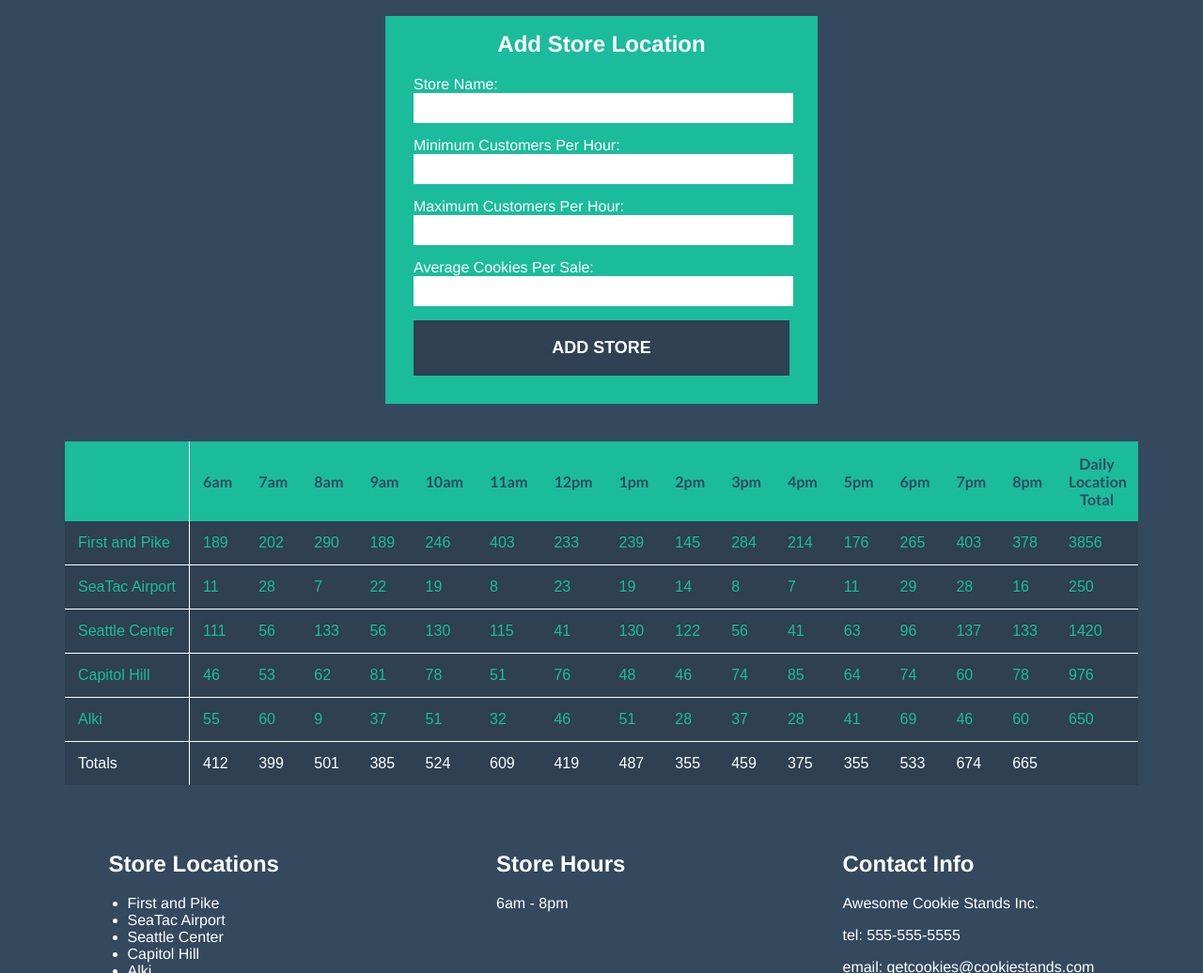
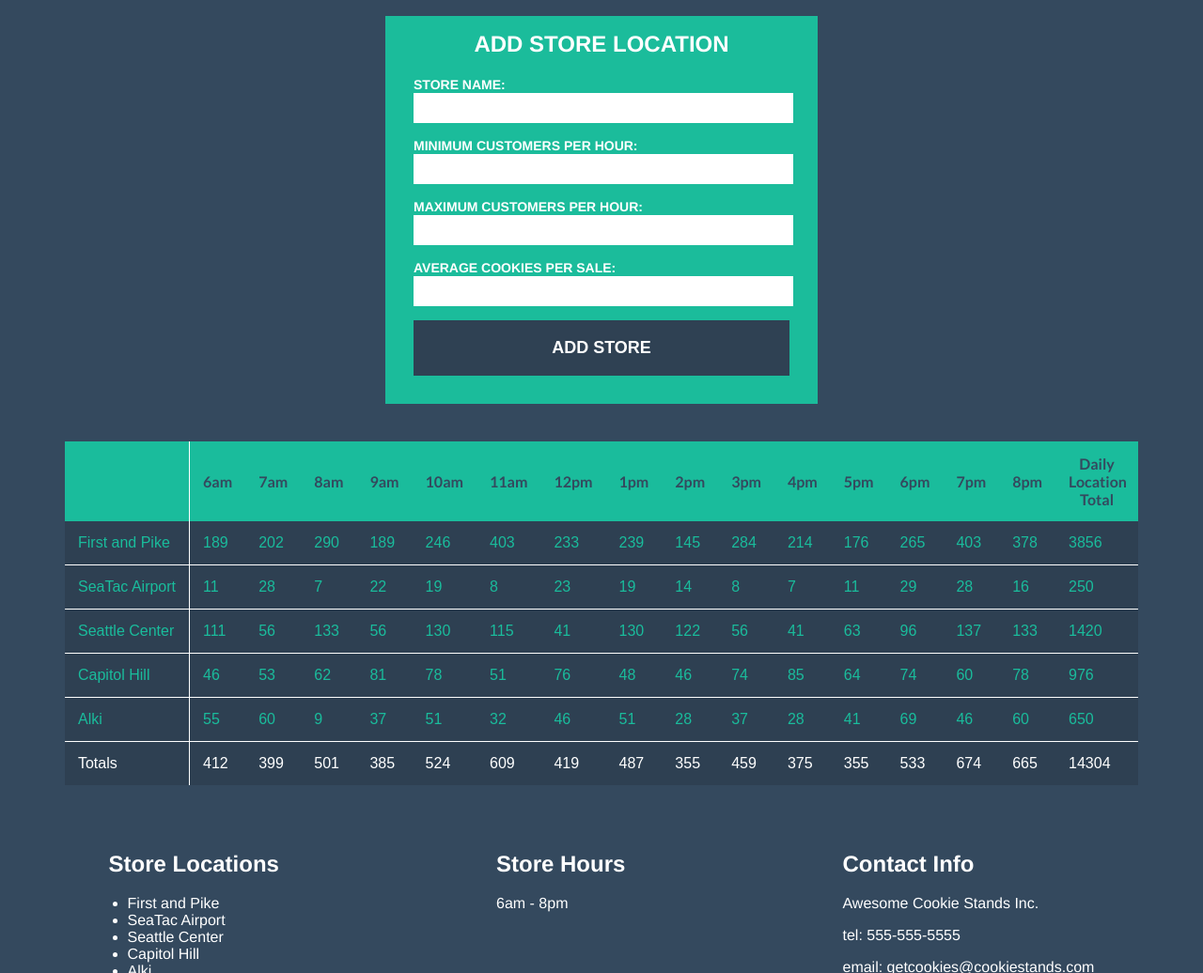
Before and after one commit to Ronnie1734/cookie-stand-1, a plain HTML site: page sales.html in a window 1280 px wide. Shown: the part 350-1386 px from the top of the page at 94% size. Drawn offline with Linux system fonts and the light colour scheme.

Commit message:
add styles to form

```diff
--- a/app.js
+++ b/app.js
@@ -2,6 +2,7 @@
 
 var hours = ['6am', '7am', '8am', '9am', '10am', '11am', '12pm', '1pm', '2pm', '3pm', '4pm', '5pm', '6pm', '7pm', '8pm'];
 var allLocations = [];
+var netTotal = [];
 
 function MakeLocation(name, minCustomers, maxCustomers, avgSale) {
   this.name = name;
@@ -65,6 +66,7 @@ makeHeaderRow(hours);
 
 function makeLocationsRow(inputArray) {
   var tbodyEl = document.getElementById('table-body');
+  var columnTotal = 0;
 
   for(var i = 0; i < inputArray.length; i++) {
     var trEl = document.createElement('tr');
@@ -81,9 +83,11 @@ function makeLocationsRow(inputArray) {
       trEl.appendChild(tdEl);
     }
     totalTd.textContent = inputArray[i].totalCookies;
+    columnTotal += inputArray[i].totalCookies;
     trEl.appendChild(totalTd);
     tbodyEl.appendChild(trEl);
   }
+  netTotal.push(columnTotal);
 }
 makeLocationsRow(allLocations);
 
@@ -91,6 +95,9 @@ function makeTotalsRow(inputArray) {
   var tableFoot = document.getElementById('table-foot');
   var trEl = document.createElement('tr');
   var totalTd = document.createElement('td');
+  var totalsTd = document.createElement('td');
+  var rowTotal = 0;
+
   totalTd.textContent = 'Totals';
   trEl.appendChild(totalTd);
 
@@ -102,12 +109,25 @@ function makeTotalsRow(inputArray) {
       total += inputArray[j].cookiesPerHour[i];
     }
 
+    rowTotal += total;
     tdEl.textContent = total;
     trEl.appendChild(tdEl);
   }
+  netTotal.push(rowTotal);
+  totalsTd.textContent = netTotalTd(netTotal);
+  trEl.appendChild(totalsTd);
   tableFoot.appendChild(trEl);
 }
 makeTotalsRow(allLocations);
+
+function netTotalTd(array){
+  var total = 0;
+
+  for (var i = 0; i < array.length; i++) {
+    total += array[i];
+  }
+  return total;
+}
 
 function locationsList(inputArray) {
   var ulEl = document.getElementById('locations-list');
@@ -143,6 +163,7 @@ function handleStoreSubmit(event) {
 
   //Create the new store
   var newStore = new MakeLocation(storeName, minCust, maxCust, avgSale);
+
   tableBodyEl.innerHTML = '';
   makeLocationsRow(allLocations);
 
--- a/style.css
+++ b/style.css
@@ -95,6 +95,10 @@ table tfoot td {
   color: white;
 }
 
+table tr:hover {
+  background-color: #34495E;
+}
+
 table tfoot td:first-of-type {
   border-right: 1px solid white;
 }
@@ -114,6 +118,7 @@ table tfoot td:first-of-type {
   position: relative;
   top: 30px;
   font-weight: bold;
+  text-transform: uppercase;
 }
 
 .cookie-stand-form fieldset input {
@@ -121,6 +126,14 @@ table tfoot td:first-of-type {
   width: 100%;
   border: 0;
   height: 30px;
+  color: #304152;
+  font-size: 16px;
+}
+
+.cookie-stand-form fieldset label {
+  font-weight: bold;
+  text-transform: uppercase;
+  font-size: 14px;
 }
 
 .cookie-stand-form fieldset button {
@@ -133,4 +146,10 @@ table tfoot td:first-of-type {
   width: 100%;
   padding: 19px;
   font-size: 18px;
+  border-radius: 0;
 }
+
+.cookie-stand-form fieldset button:hover {
+  background-color: #34495E;
+  cursor: pointer;
+}
```
